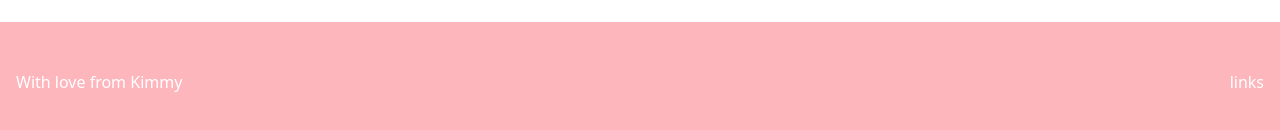
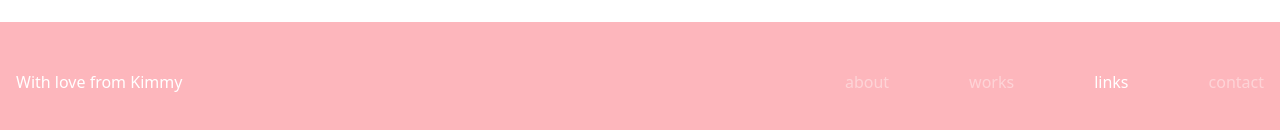
Before and after one commit to psongpin/kimifaery, a Next.js app: page / in a window 1280 px wide. Shown: the part 4048-4178 px from the top of the page. Built offline with nearby package versions, Linux system fonts and the light colour scheme; no server answers.

Commit message:
style: ig animation

```diff
--- a/components/Footer.tsx
+++ b/components/Footer.tsx
@@ -43,7 +43,12 @@ const Footer: React.FC = () => {
               {footerLinks.map(link => (
                 <li key={link.url} className="mr-5 md:mr-12 lg:mr-20 last:mr-0">
                   <Link href={link.url}>
-                    <a className="hover:opacity-50 transition-all ease-linear duration-200">
+                    <a
+                      className={clsx(
+                        'hover:opacity-50 transition-all ease-linear duration-200',
+                        link.disabled && 'pointer-events-none opacity-40'
+                      )}
+                    >
                       {link.label}
                     </a>
                   </Link>
--- a/components/Header/Navigation.tsx
+++ b/components/Header/Navigation.tsx
@@ -93,7 +93,8 @@ const Navigation: React.FC<Props> = ({ setMenuVisibility }) => {
                       router.pathname === link.url && 'bg-pink-dark',
                       'hover:bg-pink-dark',
                       'text-xl text-white text-center',
-                      'transition-all ease-linear duration-200'
+                      'transition-all ease-linear duration-200',
+                      link.disabled && 'pointer-events-none opacity-40'
                     )}
                   >
                     {link.label}
--- a/components/Home/InstagramSection.tsx
+++ b/components/Home/InstagramSection.tsx
@@ -1,9 +1,13 @@
 import clsx from 'clsx'
 import styled from 'styled-components'
 import Image from 'next/image'
+import { InView } from 'react-intersection-observer'
+import { motion } from 'framer-motion'
 
 import Button from 'components/Button'
 import { instagramSectionContents } from 'constants/home'
+import { usePageLoad } from 'contexts/initialPageLoad'
+import { fadeUpDownProps } from 'constants/animation'
 
 const ContentContainer = styled.div`
   width: 1200px;
@@ -11,11 +15,22 @@ const ContentContainer = styled.div`
 `
 
 const InstagramSection: React.FC = () => {
+  const { isInitiallyLoading, pageLoadDelay } = usePageLoad()
+
   return (
     <section className="pb-32 relative text-center md:text-left">
       <div className="container">
         <ContentContainer className="mx-auto grid grid-cols-12 gap-x-4 lg:gap-x-8 gap-y-20">
-          <div
+          <InView>
+            {({ inView, ref }) => (
+              <motion.div
+                {...fadeUpDownProps}
+                initial="fadeUp"
+                animate={inView && !isInitiallyLoading ? 'fadeDown' : 'fadeUp'}
+                transition={{
+                  delay: isInitiallyLoading ? pageLoadDelay : 0,
+                }}
+                ref={ref}
                 className={clsx(
                   'col-span-12 md:col-span-6 xl:col-span-5',
                   'flex justify-center flex-col'
@@ -38,8 +53,22 @@ const InstagramSection: React.FC = () => {
                     {instagramSectionContents.buttonText}
                   </Button>
                 </a>
-          </div>
-          <div className="col-span-12 md:col-span-6 xl:col-span-7">
+              </motion.div>
+            )}
+          </InView>
+
+          <InView>
+            {({ inView, ref }) => (
+              <motion.div
+                {...fadeUpDownProps}
+                initial="fadeUp"
+                animate={inView && !isInitiallyLoading ? 'fadeDown' : 'fadeUp'}
+                transition={{
+                  delay: isInitiallyLoading ? pageLoadDelay : 0,
+                }}
+                ref={ref}
+                className="col-span-12 md:col-span-6 xl:col-span-7"
+              >
                 <Image
                   src="/images/instagram.png"
                   alt="Kimifaery Instagram"
@@ -47,7 +76,9 @@ const InstagramSection: React.FC = () => {
                   height="472"
                   layout="intrinsic"
                 />
-          </div>
+              </motion.div>
+            )}
+          </InView>
         </ContentContainer>
       </div>
     </section>
--- a/constants/animation.ts
+++ b/constants/animation.ts
@@ -13,7 +13,7 @@ export const fadeUpDownVariants: Variants = {
     y: 0,
     opacity: 1,
     transition: {
-      duration: 0.5,
+      duration: 0.8,
       ease: 'easeInOut',
     },
   },
--- a/constants/footer.ts
+++ b/constants/footer.ts
@@ -1,8 +1,8 @@
 export const footerTagline = 'With love from Kimmy'
 
 export const footerLinks = [
-  // { label: 'about', url: '/about' },
-  // { label: 'works', url: '/works' },
-  { label: 'links', url: '/links' },
-  // { label: 'contact', url: '/contact' },
+  { label: 'about', url: '/about', disabled: true },
+  { label: 'works', url: '/works', disabled: true },
+  { label: 'links', url: '/links', disabled: false },
+  { label: 'contact', url: '/contact', disabled: true },
 ]
--- a/constants/header.ts
+++ b/constants/header.ts
@@ -1,8 +1,8 @@
 export const headerMainLink = 'work@hellokimmy.com'
 
 export const headerLinks = [
-  { label: 'about', url: '/about' },
-  { label: 'works', url: '/works' },
-  { label: 'links', url: '/links' },
-  { label: 'contact', url: '/contact' },
+  { label: 'about', url: '/about', disabled: true },
+  { label: 'works', url: '/works', disabled: true },
+  { label: 'links', url: '/links', disabled: false },
+  { label: 'contact', url: '/contact', disabled: true },
 ]
```
Lines whose indentation alone changed are shown as unchanged.
